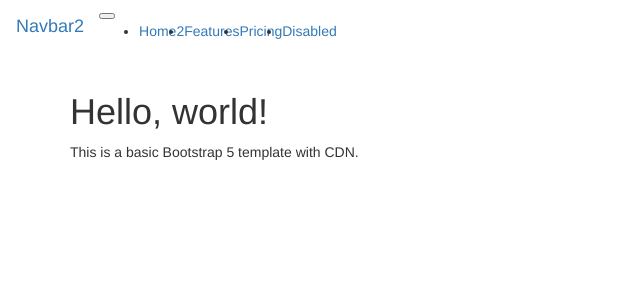
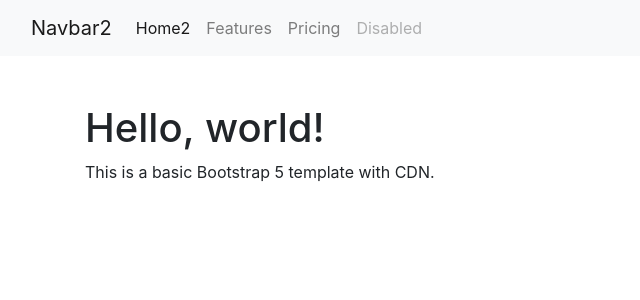
Before and after one commit to CEPAD-IFSP/oficina-git, a Flask app: page / in a window 1280 px wide. Shown: the top 300 px of the page, without its empty margins (0-640 px from the left). Run offline with Flask 3, Linux system fonts and the light colour scheme; some libraries are stand-ins or nearby versions.

Commit message:
arrumei o cdn

```diff
--- a/templates/index.html
+++ b/templates/index.html
@@ -6,14 +6,7 @@
     <title>Bootstrap 5 Template</title>
     <!-- Bootstrap CSS -->
     <!-- Latest compiled and minified CSS -->
-<link rel="stylesheet" href="https://cdn.jsdelivr.net/npm/bootstrap@3.3.7/dist/css/bootstrap.min.css" integrity="sha384-BVYiiSIFeK1dGmJRAkycuHAHRg32OmUcww7on3RYdg4Va+PmSTsz/K68vbdEjh4u" crossorigin="anonymous">
-
-<!-- Optional theme -->
-<link rel="stylesheet" href="https://cdn.jsdelivr.net/npm/bootstrap@3.3.7/dist/css/bootstrap-theme.min.css" integrity="sha384-rHyoN1iRsVXV4nD0JutlnGaslCJuC7uwjduW9SVrLvRYooPp2bWYgmgJQIXwl/Sp" crossorigin="anonymous">
-
-<!-- Latest compiled and minified JavaScript -->
-<script src="https://cdn.jsdelivr.net/npm/bootstrap@3.3.7/dist/js/bootstrap.min.js" integrity="sha384-Tc5IQib027qvyjSMfHjOMaLkfuWVxZxUPnCJA7l2mCWNIpG9mGCD8wGNIcPD7Txa" crossorigin="anonymous"></script>
-</head>
+    <link rel="stylesheet" href="https://cdn.jsdelivr.net/npm/bootstrap@4.3.1/dist/css/bootstrap.min.css" integrity="sha384-ggOyR0iXCbMQv3Xipma34MD+dH/1fQ784/j6cY/iJTQUOhcWr7x9JvoRxT2MZw1T" crossorigin="anonymous">
 <body>
     <nav class="navbar navbar-expand-lg navbar-light bg-light">
         <div class="container-fluid">
```
